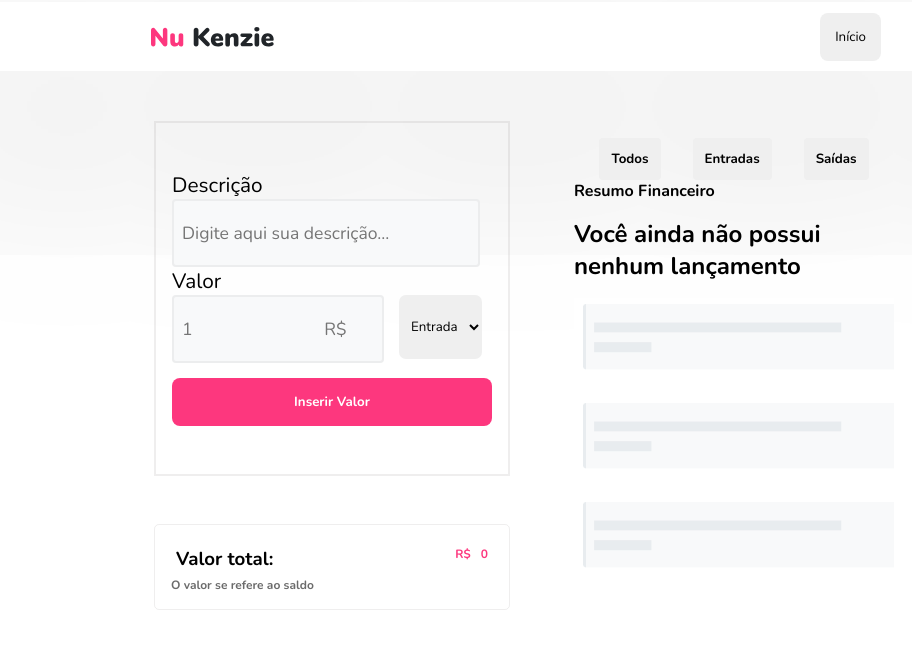
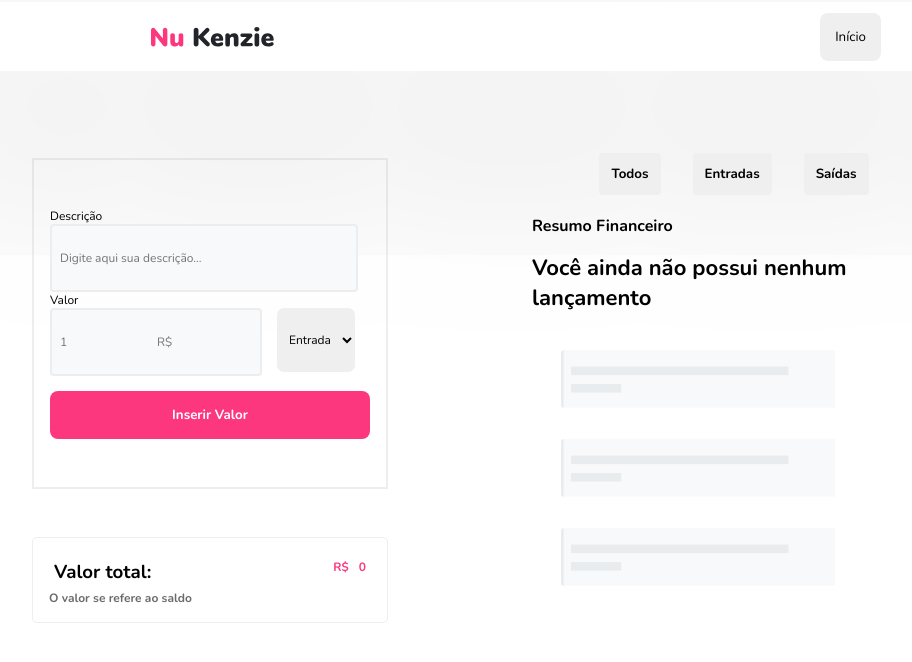
Before and after one commit to isabelpaiva/nukenzie, a React (Vite) app in the folder nukenzie/: page / in a window 1280 px wide. Both pictures are taken after a click on the button "Iniciar". Shown: the top 662 px of the page, without its empty margins (124-1036 px from the left). Built offline with nearby package versions, Linux system fonts and the light colour scheme.

Commit message:
nukenzie

```diff
--- a/nukenzie/src/App.jsx
+++ b/nukenzie/src/App.jsx
@@ -1,5 +1,5 @@
 import { useState } from "react";
-import NuKenziePage from "./pages/PageNuKenzie";
+import NuKenziePage from "./pages/PageNuKenzie/NuKenziePage";
 import { v4 as uuidv4 } from "uuid";
 import Header from "./components/header";
 import HomePage from "./pages/HomePage";
--- a/nukenzie/src/components/Form/Form.jsx
+++ b/nukenzie/src/components/Form/Form.jsx
@@ -1,6 +1,6 @@
 import React, { useState } from "react";
 import "./index.css";
-import "../../GlobalStyles.css";
+import "../../GlobalStyles.css"
 
 export const Form = ({ addCardtoCardList }) => {
 
@@ -16,7 +16,7 @@ export const Form = ({ addCardtoCardList }) => {
     if (formData.title !== "" && formData.content !== "") {
       addCardtoCardList(formData);
     } else {
-      alert("Você precisa preencher os campos para enviar o formulário.");
+      alert("Você precisa preencher os campos para enviar o formulário.")
     }
 
     setFormData({
@@ -65,3 +65,5 @@ export const Form = ({ addCardtoCardList }) => {
     </form>
   );
 };
+
+export default Form
--- a/nukenzie/src/components/Form/index.css
+++ b/nukenzie/src/components/Form/index.css
@@ -14,6 +14,7 @@ select{
     margin-left: 15px;
     padding: 8px;
     border-radius: 7px;
+    font-size: 12px;
 }
 
 
@@ -25,6 +26,7 @@ input{
     border-radius: 4px;
     width: 14rem;
     cursor: pointer;
+    font-size: 12px;
 }
 
 .btn-submit{
@@ -52,13 +54,13 @@ input{
 
 @media(min-width: 730px){
     label{
-        font-size: 1.3rem;
+        font-size: 12px;
     }
 
     input{
         width: 18rem;
         height: 3rem;
-        font-size: 1.1rem;
+        font-size: 12px;
     }
 
     select{
--- a/nukenzie/src/components/Form/index.jsx
+++ /dev/null
@@ -1,3 +0,0 @@
-import { Form } from "./Form";
-
-export default Form;
--- a/nukenzie/src/components/List/Card/index.css
+++ b/nukenzie/src/components/List/Card/index.css
@@ -57,17 +57,19 @@ button {
 
 .border-entrada {
   border-left: 5px solid #03B898;
-  max-width: fit-content;
+
 }
 
 .border-saida {
   border-left: 5px solid #E9ECEF;
-  max-width: fit-content;
+
 }
 
 .h3-title{
   width: 5rem;
 }
+
+
 
 
 @media (min-width: 700px) {
--- a/nukenzie/src/components/List/List.jsx
+++ b/nukenzie/src/components/List/List.jsx
@@ -23,7 +23,7 @@ export const CardList = ({ filterList, removeCardfromCardList }) => {
           <div>
             <p className="financial-summary">Resumo Financeiro</p>
           </div>
-          <div>
+          <div className="div-container">
             <p className="p-warning" aria-label="alert">
               Você ainda não possui nenhum lançamento
             </p>
@@ -36,3 +36,6 @@ export const CardList = ({ filterList, removeCardfromCardList }) => {
     </ul>
   );
 };
+
+
+export default CardList
--- a/nukenzie/src/components/List/index.css
+++ b/nukenzie/src/components/List/index.css
@@ -1,12 +1,13 @@
 .p-warning {
   color: black;
   margin-top: 1rem;
-  font-size: 1.5rem;
-  width: 20rem;
+  font-size: 22px;
+  width: 100%;
+  margin-bottom:  32px;
 }
 
 .empty-image {
-  width: 20rem;
+  width: 282px;
 }
 
 .empty-image {
@@ -15,12 +16,22 @@
   margin-top: 1rem;
 }
 
+.ul-container{
+  width: 100%
+}
 
+.div-container{
+  width: 80%;
+
+}
 
 
 .financial-summary, .financial {
   color: black;
-  /* margin-top: 1.5rem; */
+  margin-top: 1.5rem;
+  font-size: 16px;
+  width: 80%;
+  margin-top: 20px;
 }
 
 @media(min-width: 400px){
--- a/nukenzie/src/components/List/index.jsx
+++ /dev/null
@@ -1,3 +0,0 @@
-import { CardList } from "./List";
-
-export default CardList;
--- a/nukenzie/src/pages/HomePage/index.css
+++ b/nukenzie/src/pages/HomePage/index.css
@@ -16,7 +16,7 @@
 }
 
 .container-home > div > h1 {
-  font-size: 4rem;
+  font-size: 38px;
   margin-bottom: 4rem;
   color: white;
 }
--- a/nukenzie/src/pages/PageNuKenzie/index.css
+++ b/nukenzie/src/pages/PageNuKenzie/index.css
@@ -13,7 +13,8 @@
 }
 
 .container-form {
-  width: fit-content;
+  width: 100%;
+  max-width: 1000px;
   margin: 0 auto;
   align-items: center;
   justify-content: center;
@@ -21,7 +22,6 @@
   gap: 32px;
   flex-direction: column;
   justify-content: space-between;
-  max-width: 1200px;
   margin: 0 auto;
 }
 
@@ -34,7 +34,12 @@ form {
 }
 
 .div-cards {
-  height: 423px;
+margin: 8%;
+max-width: 700px;
+width: 80%;
+align-self: flex-start;
+
+
 }
 
 .div-filter {
@@ -42,7 +47,6 @@ form {
   display: flex;
   align-items: center;
   justify-content: center;
-  margin: 0 auto;
 }
 
 .container-right {
@@ -70,7 +74,6 @@ ul {
 }
 
 .div-description {
-  /* box-shadow: 2px 4px 13px 14px #8080801c; */
   padding: 1px;
   margin-top: 2rem;
   border-radius: 1rem;
--- a/nukenzie/src/pages/PageNuKenzie/index.jsx
+++ /dev/null
@@ -1,3 +0,0 @@
-import { NuKenziePage } from "./NuKenziePage";
-
-export default NuKenziePage;
```
Also changed, not shown: nukenzie/src/pages/PageNuKenzie/NuKenziePage.jsx (+5 -2 lines).
